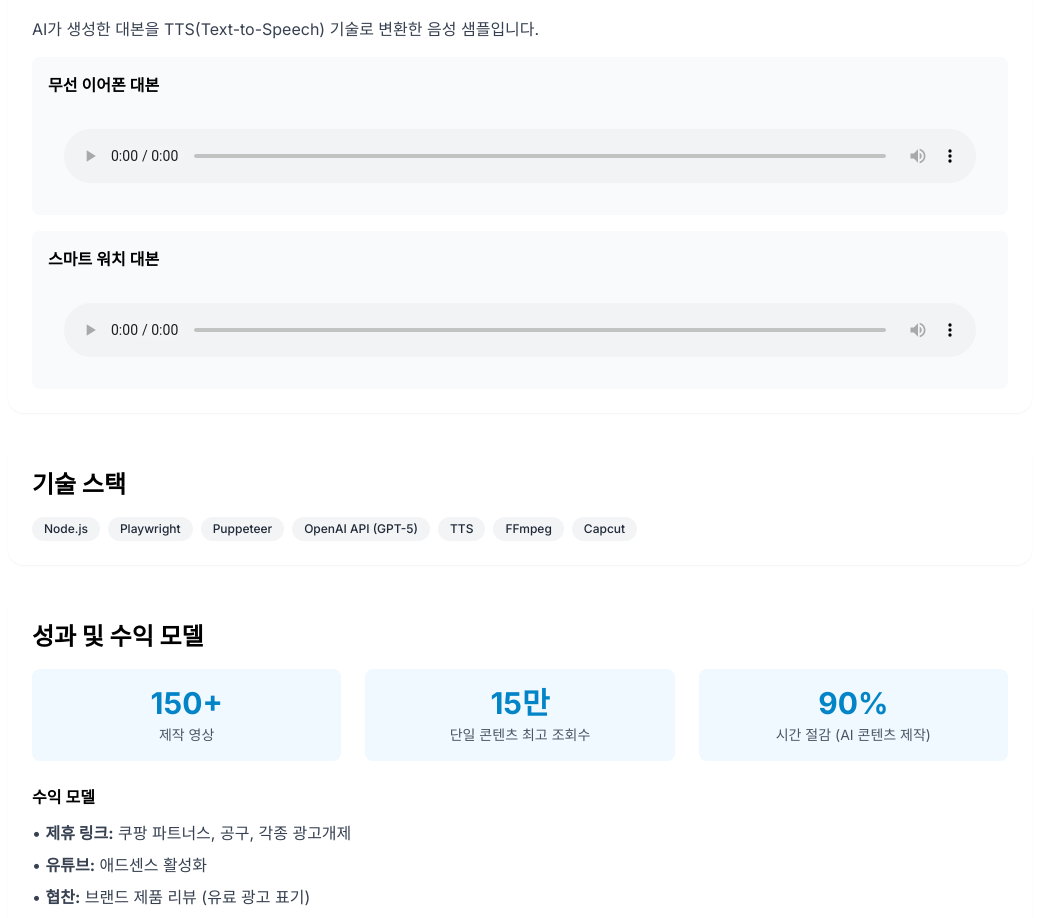
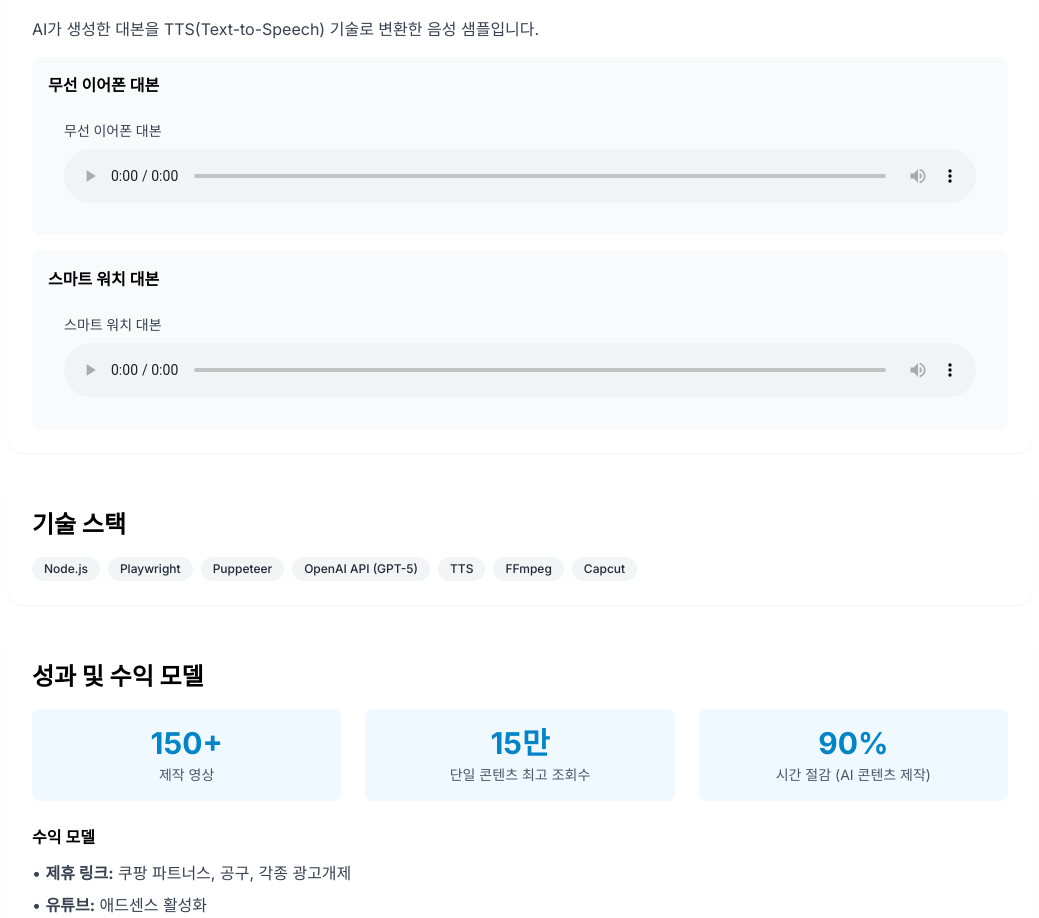
Before and after one commit to woojin-ai/wj-portfolio, a Next.js app: page /channels in a window 1280 px wide. Shown: the part 1920-2838 px from the top of the page, without its empty margins (120-1159 px from the left). Built offline with nearby package versions, Linux system fonts and the light colour scheme.

Commit message:
Add title prop to AudioPlayer components

```diff
--- a/src/app/channels/page.tsx
+++ b/src/app/channels/page.tsx
@@ -201,12 +201,12 @@ export default function ChannelsPage() {
             <div className="space-y-4">
               <div className="p-4 bg-gray-50 rounded-lg">
                 <h3 className="font-semibold mb-2">무선 이어폰 대본</h3>
-                <AudioPlayer src="/audio/earphone-sample.mp3" />
+                <AudioPlayer src="/audio/earphone-sample.mp3" title="무선 이어폰 대본" />
               </div>
 
               <div className="p-4 bg-gray-50 rounded-lg">
                 <h3 className="font-semibold mb-2">스마트 워치 대본</h3>
-                <AudioPlayer src="/audio/watch-sample.mp3" />
+                <AudioPlayer src="/audio/watch-sample.mp3" title="스마트 워치 대본" />
               </div>
             </div>
           </Card>
```
